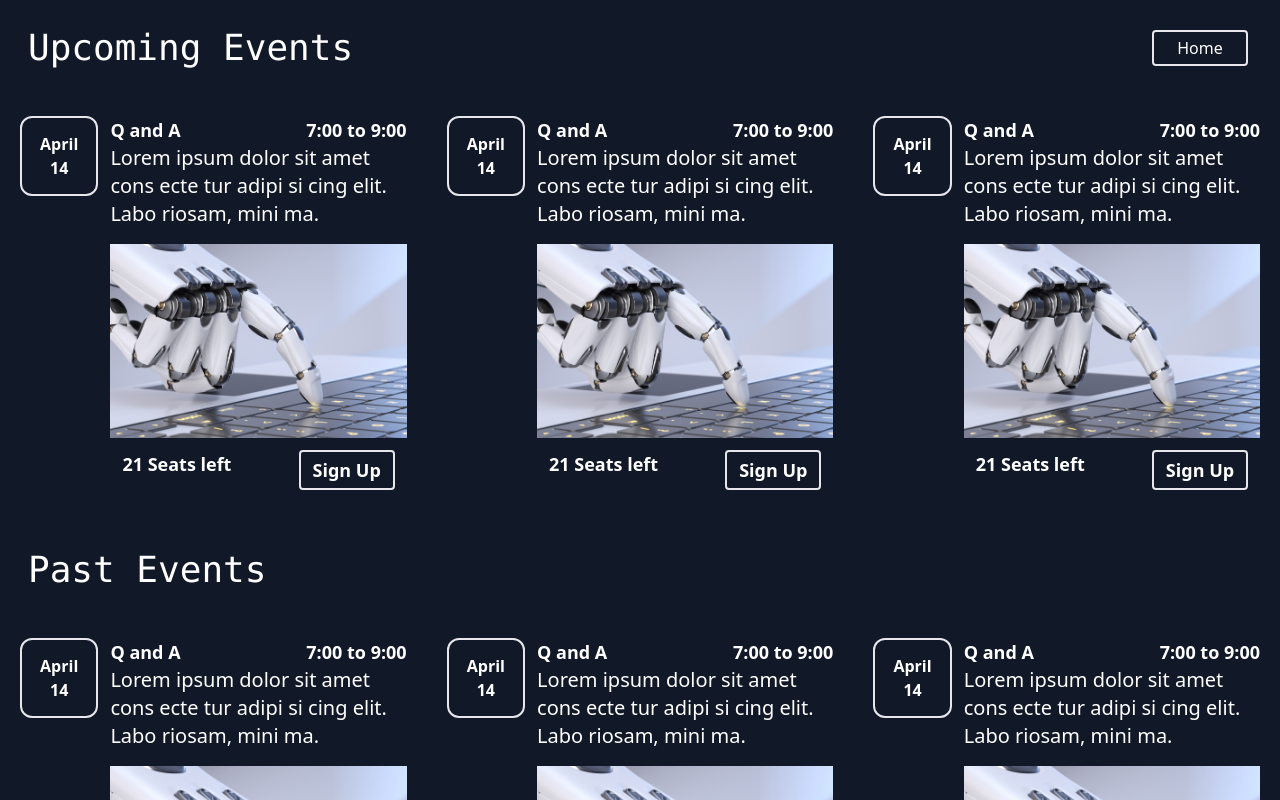
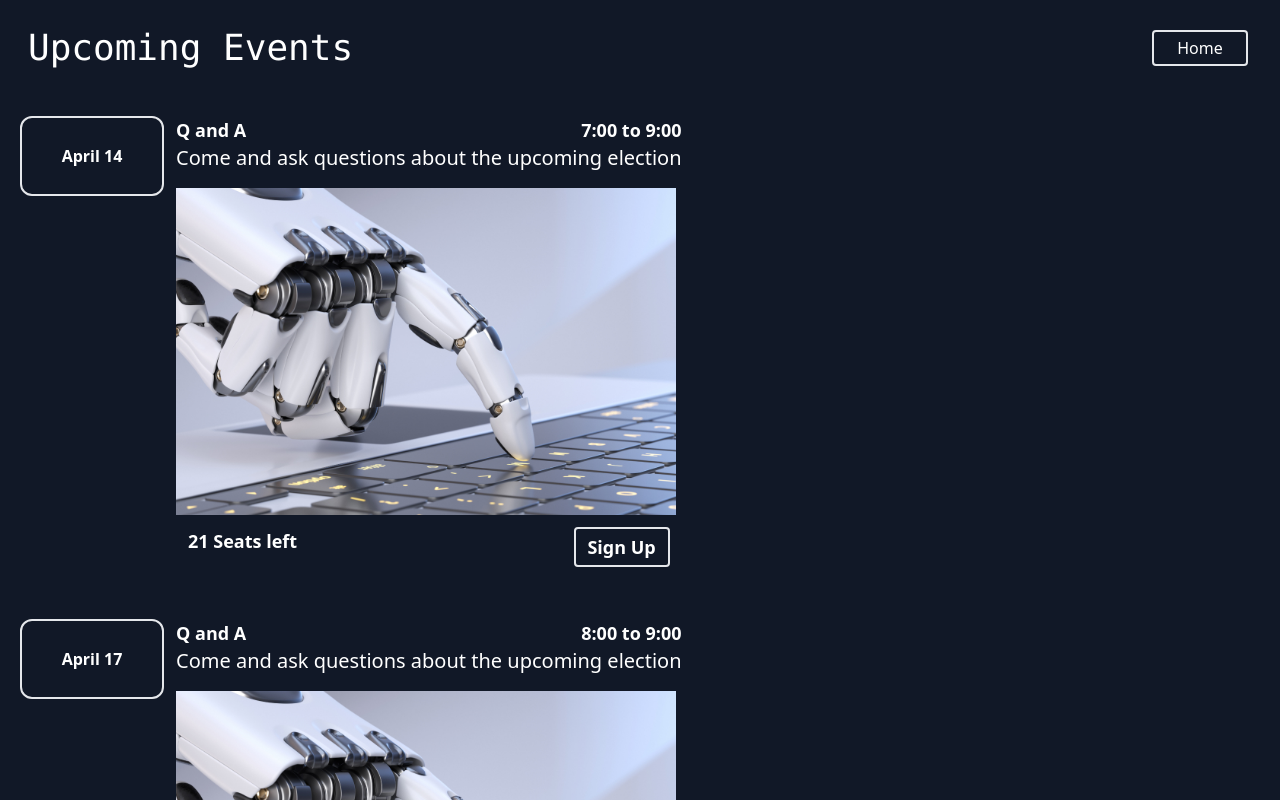
Before and after one commit to IdeaLab23/IdeaLabWeb, a Next.js app: page /Events in a window 1280 px wide. Shown: the top 800 px of the page. Built offline with nearby package versions, Linux system fonts and the light colour scheme.

Commit message:
rendering data on client side

```diff
--- a/app/layout.js
+++ b/app/layout.js
@@ -11,8 +11,8 @@ export const metadata = {
 export default function RootLayout({ children }) {
   return (
     <html lang="en">
-       {/* <meta name="viewport" content="width=device-width, initial-scale=1, maximum-scale=1"></meta> */}
-      {/* <meta name='viewport' content='width=device-width' /> */}
+      <meta name="viewport" content="width=device-width, initial-scale=1, maximum-scale=1"></meta>
+      <meta name='viewport' content='width=device-width' />
       <body className={inter.className}>{children}</body>
     </html>
   )
--- a/package.json
+++ b/package.json
@@ -9,6 +9,8 @@
     "lint": "next lint"
   },
   "dependencies": {
+    "body-parser": "^1.20.2",
+    "express": "^4.18.2",
     "next": "^14.0.3",
     "react": "latest",
     "react-dom": "latest",
--- a/pages/Contact.jsx
+++ b/pages/Contact.jsx
@@ -13,7 +13,7 @@ const Contact = () => {
         />
       </div>
         <h3 className='text-7xl font-[Montserrat] w-[60rem] leading-normal max-sm:leading-tight ps-24 max-sm:text-center max-sm:text-[7.9rem] '>We can't wait to hear your ideas! Contact us.</h3>
-        <form action="/" method="post">
+        <form action="/contact" method="POST">
           <div className="flex flex-wrap justify-between ps-24 pt-10 max-sm:flex-col max-sm:items-center max-sm:ps-7 ">
             <div className="w-[52rem] max-sm:w-[45rem] ">
               <input className="w-full h-[5.3rem] my-4 px-4 text-xl text-white placeholder-[#959595] bg-[#363636] border-b-2 border-white focus:border-b-2 focus:border-orange-600 focus:outline-none max-sm:h-[11rem] max-sm:text-[2.6rem] max-sm:px-8 " type="text" placeholder="First Name*" />
--- a/pages/Events.jsx
+++ b/pages/Events.jsx
@@ -1,7 +1,17 @@
+"use client"
 import '../app/globals.css'
 import Link from "next/link"
+import data from './data'
 import EventsCardComp from './EventsCardComp'
 const Events = () => {
+  const events = data.map(item => {
+    return (
+      <EventsCardComp
+        key={item.id}
+        {...item}
+      />
+    )
+  })
   return (
     <div className="bg-gray-900 text-white h-max w-fit ">
       <div className='flex justify-between items-center max-sm:flex-wrap max-sm:w-[35rem] '>
@@ -10,10 +20,8 @@ const Events = () => {
           <Link href="/" >Home</Link>
         </button>
       </div>
-      <div className='flex max-sm:flex-wrap'>
-          <EventsCardComp/>
-          <EventsCardComp/>
-          <EventsCardComp/>
+      <div className='flex flex-wrap'>
+          {events}
       </div>
       <h1 className="text-4xl font-mono p-7">Past Events</h1>
       <div className='flex max-sm:flex-wrap'>
--- a/pages/EventsCardComp.jsx
+++ b/pages/EventsCardComp.jsx
@@ -1,15 +1,15 @@
 import Image from "next/image"
-const EventsCardComp = () => {
+const EventsCardComp = (props) => {
   return (
     <>
     <div className="flex p-5">
-      <span className='border-2 rounded-xl w-36 h-20 border-color: rgb(161 161 170) flex flex-col justify-center text-center font-bold p-4 '>April 14</span>
+      <span className='border-2 rounded-xl w-36 h-20 border-color: rgb(161 161 170) flex flex-col justify-center text-center font-bold p-4 '>{props.date}</span>
       <div className="ml-3">
         <div className="flex justify-between font-bold text-lg ">
-          <span >Q and A</span>
-          <span >7:00 to 9:00</span>
+          <span >{props.title}</span>
+          <span >{props.time}</span>
         </div>
-        <p className="text-xl pb-4">Lorem ipsum dolor sit amet cons ecte tur adipi si cing elit. Labo riosam, mini ma.</p>
+        <p className="text-xl pb-4">{props.desc}</p>
         <Image
           src="/roboHand.jpg"
           width={500}
@@ -17,8 +17,8 @@ const EventsCardComp = () => {
           height={10}
           sizes="(max-width: 768px) 100vw, (max-width: 1200px) 50vw, 33vw"
         />
-        <div className="flex justify-between font-bold p-3 text-lg ">
-          <span>21 Seats left</span>
+        <div className="flex justify-between font-bold p-3 text-lg">
+          <span>{props.seats}</span>
           <button className='border-2 rounded w-24 bg-[#111827] p-1 hover:bg-indigo-900 '>Sign Up</button>
         </div>
       </div>
--- a/pages/Gallery_Card.jsx
+++ b/pages/Gallery_Card.jsx
@@ -2,16 +2,16 @@ import Image from "next/image"
 
 const Gallery_Card = (props) => {
   return (
-    <a className="pointer text-white font-extrabold	  flex text-2xl m-5   flex-col   hover:brightness-50  hover:scale-100"  href="http://localhost:3000/gcards/Demonstration" >
+    <a className="pointer text-white font-extrabold flex text-2xl m-5 flex-col hover:brightness-50 hover:scale-100" href="http://localhost:3000/gcards/Demonstration">
     <Image className=" "
       src={props.image}
       width={600}
       height={500}
     />
-    <div className="relative bottom-12 p-2   brightness-100 bg-black">
+    <div className="relative bottom-12 p-2 brightness-100 bg-black">
       <span className="">{props.title}</span>
     <span>{props.desc}</span></div>
     </a>
   )
 }
-export  default Gallery_Card
+export default Gallery_Card
--- /dev/null
+++ b/pages/data.js
@@ -0,0 +1,27 @@
+const data = [
+    {
+        id: 1,
+        date: 'April 14',
+        title: 'Q and A',
+        time: '7:00 to 9:00',
+        desc: 'Come and ask questions about the upcoming election',
+        seats: '21 Seats left',
+    },
+    {
+        id: 2,
+        date: 'April 17',
+        title: 'Q and A',
+        time: '8:00 to 9:00',
+        desc: 'Come and ask questions about the upcoming election',
+        seats: '28 Seats left',
+    },
+    {
+        id: 3,
+        date: 'May 14',
+        title: 'Q and A',
+        time: '7:00 to 11:00',
+        desc: 'Come and ask questions about the upcoming election',
+        seats: '1 Seats left',
+    }
+]
+export default data
```
Also changed, not shown: pages/Gallery.jsx (+4 -7 lines), api/contact/route.js (added), api/events/route.js (added), 1 other file (tests, documents, lock files or other folders).
